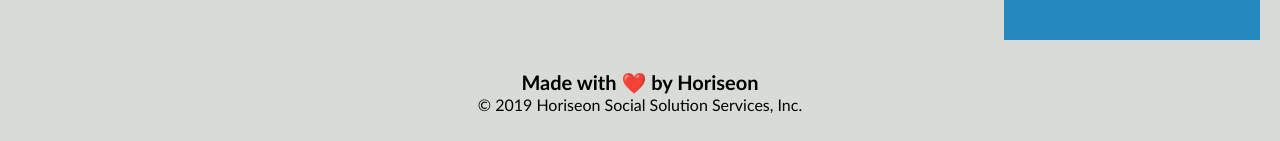
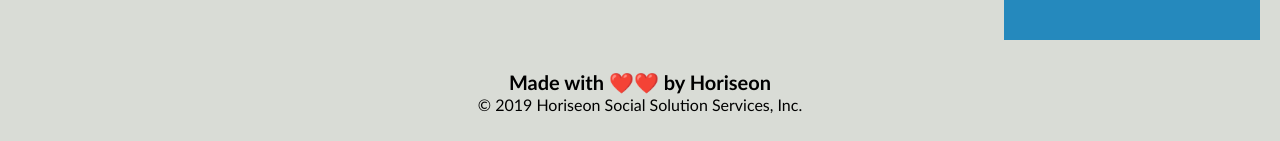
Before and after one commit to DHDH21/week-1, a plain HTML site: page week-1.html in a window 1280 px wide. Shown: the part 1879-2020 px from the top of the page. Drawn offline with Linux system fonts and the light colour scheme.

Commit message:
initial commit

```diff
--- a/week-1.html
+++ b/week-1.html
@@ -73,7 +73,7 @@
         </div>
     </div>
     <div class="footer">
-        <h2>Made with ❤️️ by Horiseon</h2>
+        <h2>Made with ❤️❤️️ by Horiseon</h2>
         <p>
             &copy; 2019 Horiseon Social Solution Services, Inc.
         </p>
```
